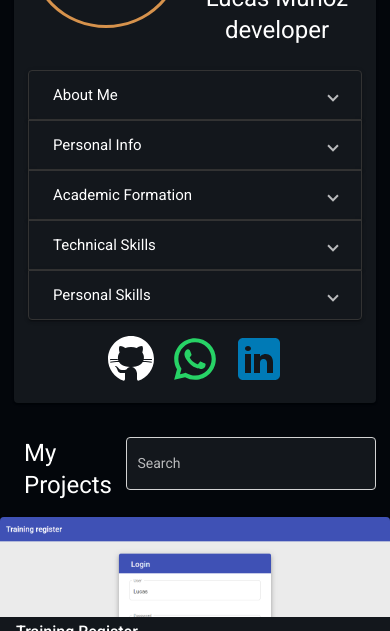
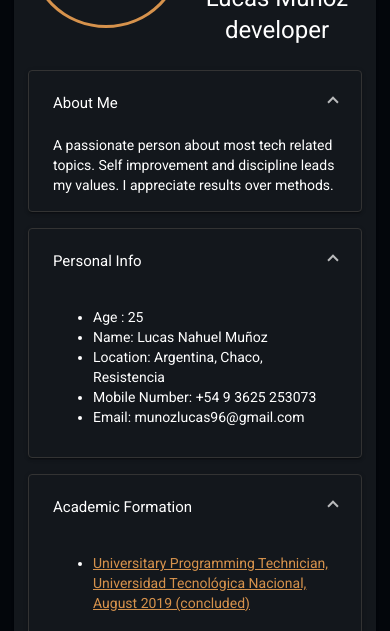
Before and after one commit to LucasNahuel/angular-portfolio, an Angular app in the folder angular-portfolio/: page / in a window 390 px wide. Both pictures are taken after a click on the button "About me". Shown: the part 213-844 px from the top of the page. Built offline with nearby package versions, Linux system fonts and the light colour scheme.

Commit message:
bug fixes

```diff
--- a/angular-portfolio/src/app/about-me/about-me.component.html
+++ b/angular-portfolio/src/app/about-me/about-me.component.html
@@ -26,7 +26,7 @@
     <div style="padding: 0 1em;">
 
         <mat-accordion id="mat-accordion" multi>
-            <mat-expansion-panel id="mat-expansion-panel" [ngClass]="{'light' : getTheme() == 'light'}">
+            <mat-expansion-panel id="mat-expansion-panel" [expanded]="isLayoutInfo()" [ngClass]="{'light' : getTheme() == 'light'}">
                 <mat-expansion-panel-header>
                   <mat-panel-title  [ngClass]="{'light' : getTheme() == 'light'}">
                     {{this.content.aboutMePanelTitle}}
@@ -40,7 +40,7 @@
 
 
 
-            <mat-expansion-panel id="mat-expansion-panel"  [ngClass]="{'light' : getTheme() == 'light'}">
+            <mat-expansion-panel id="mat-expansion-panel" [expanded]="isLayoutInfo()"   [ngClass]="{'light' : getTheme() == 'light'}">
                 <mat-expansion-panel-header>
                   <mat-panel-title  [ngClass]="{'light' : getTheme() == 'light'}">
                     {{this.content.personalInfoTitle}}
@@ -56,7 +56,7 @@
                 </ul>
             </mat-expansion-panel>
 
-            <mat-expansion-panel id="mat-expansion-panel"  [ngClass]="{'light' : getTheme() == 'light'}">
+            <mat-expansion-panel id="mat-expansion-panel" [expanded]="isLayoutInfo()"   [ngClass]="{'light' : getTheme() == 'light'}">
                 <mat-expansion-panel-header>
                   <mat-panel-title  [ngClass]="{'light' : getTheme() == 'light'}">
                     {{this.content.academicFormationTitle}}
@@ -70,7 +70,7 @@
                 </ul>
             </mat-expansion-panel>
 
-            <mat-expansion-panel id="mat-expansion-panel"  [ngClass]="{'light' : getTheme() == 'light'}">
+            <mat-expansion-panel id="mat-expansion-panel" [expanded]="isLayoutInfo()"   [ngClass]="{'light' : getTheme() == 'light'}">
                 <mat-expansion-panel-header>
                   <mat-panel-title  [ngClass]="{'light' : getTheme() == 'light'}">
                     {{content.technicalSkillsTitle}}
@@ -85,7 +85,7 @@
             </mat-expansion-panel>
 
 
-            <mat-expansion-panel id="mat-expansion-panel"  [ngClass]="{'light' : getTheme() == 'light'}"  >
+            <mat-expansion-panel id="mat-expansion-panel" [expanded]="isLayoutInfo()"   [ngClass]="{'light' : getTheme() == 'light'}"  >
                 <mat-expansion-panel-header>
                   <mat-panel-title [ngClass]="{'light' : getTheme() == 'light'}">
                     {{content.personalSkillsTitle}}
--- a/angular-portfolio/src/app/about-me/about-me.component.ts
+++ b/angular-portfolio/src/app/about-me/about-me.component.ts
@@ -30,4 +30,8 @@ export class AboutMeComponent implements OnInit {
     return Math.floor(((Date.now() - this.birthDate.getTime())/(1000 * 3600 * 24))/365.25);
   }
 
+  isLayoutInfo(){
+    return environment.layout == 'info';
+  }
+
 }
--- a/angular-portfolio/src/app/custom-toolbar/custom-toolbar.component.html
+++ b/angular-portfolio/src/app/custom-toolbar/custom-toolbar.component.html
@@ -4,7 +4,7 @@
 
 
       <div style="display: flex; flex-direction: row; align-items: center;">
-        <mat-icon style="margin-right: 1em;">work</mat-icon>
+        <mat-icon id="portfolio-icon" style="margin-right: 1em;">work</mat-icon>
         <div id="toolbar-title" >
           <h1>{{this.content.title}}</h1>
         </div>
--- a/angular-portfolio/src/app/project-dialog-content/project-dialog-content.component.html
+++ b/angular-portfolio/src/app/project-dialog-content/project-dialog-content.component.html
@@ -9,6 +9,8 @@
             <mat-icon>close</mat-icon>
           </button>
     </div>
+
+    <mat-dialog-content>
 
 
     <div style="margin: 1em;" [ngStyle]="scroll">
@@ -38,11 +40,10 @@
 
 
 
-    <mat-card-content>
+
         <p>
             {{data.description}}
         </p>
-    </mat-card-content>
 
         <div style="padding: 1em;">
             <a href="{{data.deployment}}" style="color: #d6924c; font-size: 20px;">Deployment</a>
@@ -53,7 +54,7 @@
         </div>
 
         <mat-card-subtitle>
-        <p>Technologies used</p>
+            <p [ngStyle]="{ 'color' : getTheme() == 'light' ? 'black' : 'ligthgrey' }">Technologies used</p>
         </mat-card-subtitle>
 
         <mat-chip-list>
@@ -66,7 +67,7 @@
         </mat-chip-list>
 
         <mat-card-subtitle>
-        <p>Tags</p>
+            <p [ngStyle]="{ 'color' : getTheme() == 'light' ? 'black' : 'ligthgrey' }">Tags</p>
         </mat-card-subtitle>
 
         <mat-chip-list>
@@ -78,5 +79,8 @@
 
         </mat-chip-list>
 
+    </mat-dialog-content>
+
+
 
 </mat-card>
--- a/angular-portfolio/src/app/project-dialog-content/project-dialog-content.component.ts
+++ b/angular-portfolio/src/app/project-dialog-content/project-dialog-content.component.ts
@@ -24,6 +24,7 @@ export class ProjectDialogContentComponent implements OnInit {
   constructor(public dialogRef: MatDialogRef<ProjectDialogContentComponent>, @Inject(MAT_DIALOG_DATA) public data: any) { }
 
   ngOnInit(): void {
+    this.dialogRef.updateSize('80%', '80%');
   }
 
   async showImage(displacement: number){
--- a/angular-portfolio/src/app/project/project.component.ts
+++ b/angular-portfolio/src/app/project/project.component.ts
@@ -29,6 +29,7 @@ export class ProjectComponent implements OnInit {
       data: this.project,
       width: '100%',
       maxWidth: '800px',
+      height: '80%'
     });
   }
 
--- a/angular-portfolio/src/app/projects/projects.component.ts
+++ b/angular-portfolio/src/app/projects/projects.component.ts
@@ -134,15 +134,21 @@ export class ProjectsComponent implements OnInit {
 
       projects.forEach(item  =>{
         item.technologies.forEach((item: string) => {
-          item.toLocaleLowerCase().startsWith(this.form.controls['inputValue'].value.toLocaleLowerCase()) ? this.dropDownTags.push(item) : null;
+          item.toLocaleLowerCase().startsWith(this.form.controls['inputValue'].value.toLocaleLowerCase()) ? this.addTagDropdown(item) : null;
         });
 
         item.tags.forEach((item: string) =>{
-          item.toLocaleLowerCase().startsWith(this.form.controls['inputValue'].value.toLocaleLowerCase()) ? this.dropDownTags.push(item) : null;
+          item.toLocaleLowerCase().startsWith(this.form.controls['inputValue'].value.toLocaleLowerCase()) ? this.addTagDropdown(item) : null;
         });
       });
     }
 
+  }
+
+  addTagDropdown(tag: any){
+    if(!this.dropDownTags.includes(tag)){
+      this.dropDownTags.push(tag);
+    }
   }
 
   formFieldFocus(){
--- a/angular-portfolio/src/assets/data/englishLayoutData.json
+++ b/angular-portfolio/src/assets/data/englishLayoutData.json
@@ -17,7 +17,7 @@
     ],
     "academicFormation": "Universitary Programming Technician, Universidad Tecnológica Nacional, August 2019 (concluded)",
     "technicalSkills": [
-        "Frameworks/Languajes/Platforms i've worked with: HTML, CSS, Angular (typeScript, material), Java (Spring Boot, JPA), SQL ( MSSQL, MySQL ), .NET (C#, MVC), Node.js (JavaScript, Express), MongoDB (NoSQL). ",
+        "Frameworks/Languajes/Platforms i've worked with: HTML, CSS, Angular (typeScript, material), Java (Spring Boot, JPA), SQL ( MSSQL, MySQL ), .NET (C#, MVC), Node.js (JavaScript, Express), MongoDB (NoSQL), GitHub (GIT CLI). ",
         "Idioms: Spanish, English."
     ],
     "personalSkills": [
--- a/angular-portfolio/src/assets/data/spanishLayoutData.json
+++ b/angular-portfolio/src/assets/data/spanishLayoutData.json
@@ -15,7 +15,7 @@
     "personalInformationSection": [ "Name: Lucas Nahuel Muñoz", "Location: Argentina, Chaco, Resistencia", "Mobile Number: +54 9 3625 253073", "Email: munozlucas96@gmail.com" ],
     "academicFormation": "Técnico Universitario en Programación, Universidad Tecnológica Nacional, Julio 2019 (concluído)",
     "technicalSkills": [
-        "Frameworks/Languajes/Plataformas con las que he trabajados: HTML, CSS, Angular (typeScript, material), Java (Spring Boot, JPA), SQL ( MSSQL, MySQL ), .NET (C#, MVC), Node.js (JavaScript, Express), MongoDB (NoSQL).",
+        "Frameworks/Languajes/Plataformas con las que he trabajados: HTML, CSS, Angular (typeScript, material), Java (Spring Boot, JPA), SQL ( MSSQL, MySQL ), .NET (C#, MVC), Node.js (JavaScript, Express), MongoDB (NoSQL), GitHub (GIT CLI).",
         "Idiomas: Español, Inglés."
     ],
     "personalSkills": [
--- a/angular-portfolio/src/styles.css
+++ b/angular-portfolio/src/styles.css
@@ -254,8 +254,14 @@ mat-chip-list{
     #project-card{
         width: 100%;
         margin: 0;
-        margin-bottom: 1em;
+        margin-bottom: 4em;
     }
+}
+
+@media (max-width: 375px){
+  #portfolio-icon{
+    display: none;
+  }
 }
 
 ::-webkit-scrollbar {
@@ -285,6 +291,7 @@ mat-chip-list{
     width: 100%;
     max-width: 960px;
     margin: 0 auto;
+    margin-bottom: 150px;
   }
 
   #main-layout.content-projects{
@@ -301,6 +308,7 @@ mat-chip-list{
     width: 100%;
     max-width: 960px;
     margin: 0 auto;
+    margin-top: 200px;
   }
 
   img.dark{
```
Lines whose indentation alone changed are shown as unchanged.
